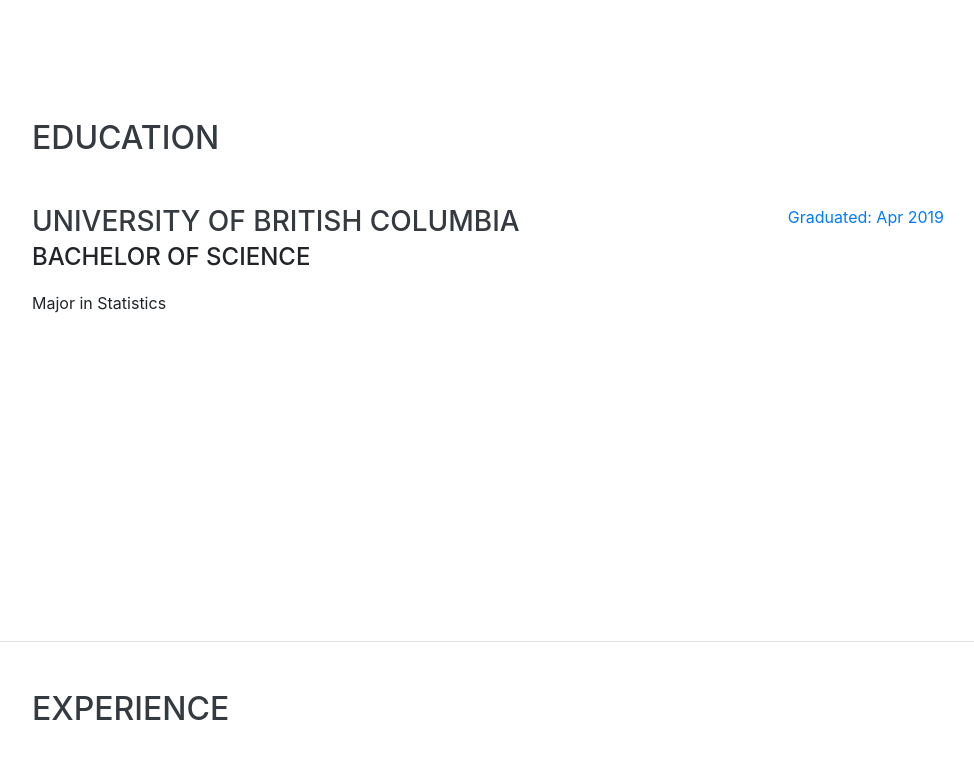
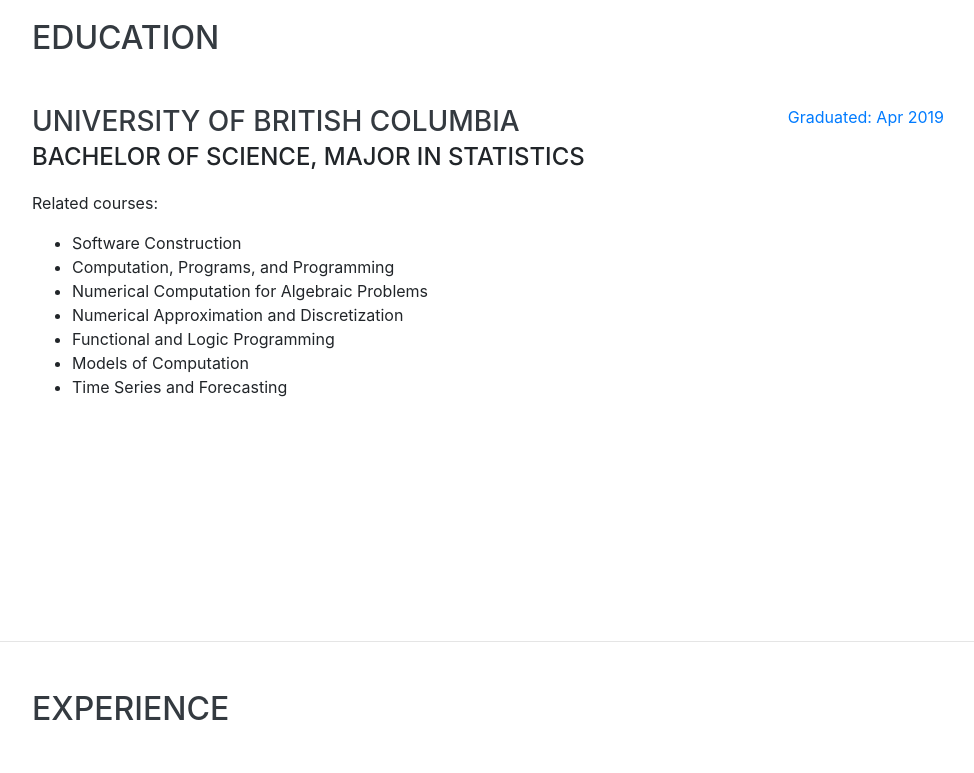
Before and after one commit to lxj16/lxj16.github.io, a website with bundled scripts: page index.html in a window 1280 px wide. Shown: the part 2120-2893 px from the top of the page, without its empty margins (288-1262 px from the left). Built offline with nearby package versions, Linux system fonts and the light colour scheme; a web font is replaced by a local one.

Commit message:
bug fixed

```diff
--- a/index.html
+++ b/index.html
@@ -273,8 +273,19 @@
           >
             <div class="resume-content">
               <h3 class="mb-0">University of British Columbia</h3>
-              <div class="subheading mb-3">Bachelor of Science</div>
-              <div>Major in Statistics</div>
+              <div class="subheading mb-3">Bachelor of Science, Major in Statistics</div>
+              <div class="mb-3"></div>
+
+              <p>Related courses:</p>
+              <ul>
+                <li>Software Construction</li>
+                <li>Computation, Programs, and Programming</li>
+                <li>Numerical Computation for Algebraic Problems</li>
+                <li>Numerical Approximation and Discretization</li>
+                <li>Functional and Logic Programming</li>
+                <li>Models of Computation</li>
+                <li>Time Series and Forecasting</li>
+              </ul>
             </div>
             <div class="resume-date text-md-right">
               <span class="text-primary">Graduated: Apr 2019</span>
@@ -351,9 +362,15 @@
             <li class="list-inline-item">
               <i class="fab fa-react"></i>
             </li>
+
+            <li class="list-inline-item">
+              <i class="fab fa-vuejs"></i>
+            </li>
+
             <li class="list-inline-item">
               <i class="fab fa-node-js"></i>
             </li>
+
             <li class="list-inline-item">
               <i class="fab fa-sass"></i>
             </li>
@@ -362,9 +379,7 @@
               <i class="fab fa-npm"></i>
             </li>
 
-            <li class="list-inline-item">
-              <i class="fab fa-sass"></i>
-            </li>
+
 
             <li class="list-inline-item">
               <i class="fab fa-git"></i>
--- a/scss/_global.scss
+++ b/scss/_global.scss
@@ -74,7 +74,7 @@
   font-size: 3rem;
   .list-inline-item i {
     &:hover {
-      color: $primary;
+      color: #23722d;
     }
   }
 }
```
Also changed, not shown: css/resume.css, 1 other file.
